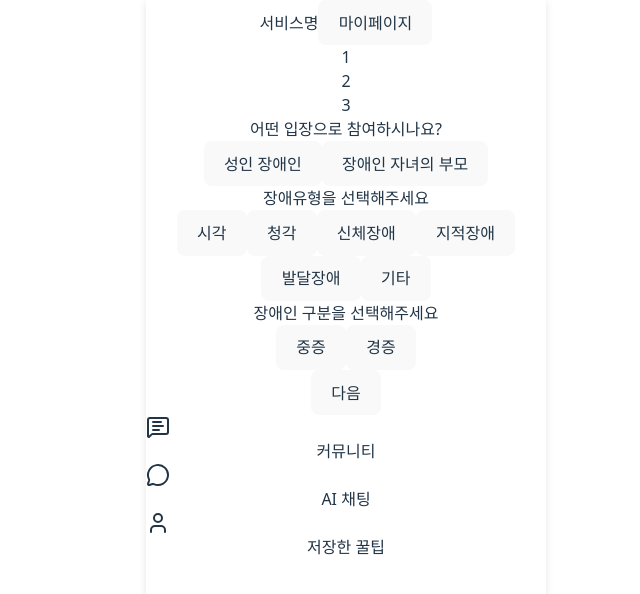
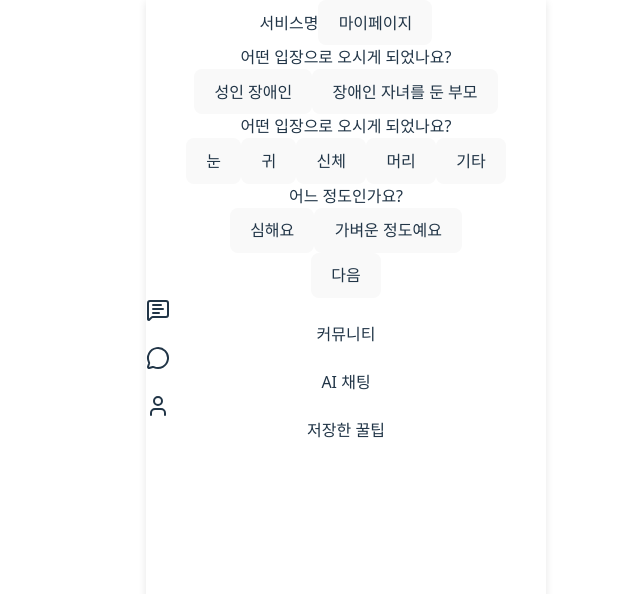
Before and after one commit to 2025-UMC-Hackathon/Frontend, a React (Vite) app: page /signup in a window 1280 px wide. Shown: the top 594 px of the page, without its empty margins (294-934 px from the left). Built offline with nearby package versions, Linux system fonts and the light colour scheme.

Commit message:
feat: 회원가입 UI 완성

```diff
--- a/src/components/button.tsx
+++ b/src/components/button.tsx
@@ -10,6 +10,7 @@ interface CustomButtonProps {
 	borderRadius?: string;
 	border?: string;
 	fontColor?: string;
+	fontWeight?: string;
 	onClick?: () => void;
 	variant?: 'primary' | 'secondary' | 'danger' | 'outline';
 }
@@ -50,6 +51,7 @@ export default function Button({
 	border,
 	borderRadius,
 	fontColor,
+	fontWeight,
 	onClick,
 	variant,
 }: CustomButtonProps) {
@@ -60,10 +62,10 @@ export default function Button({
 		${backgroundColor ?? variantClass.bg}
 		${fontColor ?? variantClass.text}
 		${borderRadius ?? 'rounded-md'}
-		${border ?? 'border-0'}
-		${variantClass.border ?? ''}
+		${border ?? variantClass.border ?? ''}
+		${fontWeight ?? 'text-sm'}
 		transition hover:opacity-90 grid place-items-center
-		border-none outline-none ring-0 focus:ring-0 focus:outline-none focus:border-transparent
+		outline-none ring-0 focus:ring-0 focus:outline-none focus:border-transparent
 	`.trim();
 
 	return (
--- a/src/components/signup/step1.tsx
+++ b/src/components/signup/step1.tsx
@@ -15,22 +15,26 @@ export default function Step1({ onNext }: Props) {
 	const getStyle = (selected: boolean) => {
 		return selected
 			? {
-				backgroundColor: 'bg-green-500',
-				fontColor: 'text-white',
-				border: 'border-4 border-green-500',
+				backgroundColor: 'bg-[#CDE7EC]',
+				fontColor: 'text-[#334B4E]',
+				fontWeight: 'font-bold',
+				border: 'border-0',
+				borderRadius: 'rounded-full'
 			}
 			: {
 				backgroundColor: 'bg-white',
-				fontColor: 'text-gray-600',
-				border: 'border-4 border-gray-200',
+				fontColor: 'text-[#3F484A]',
+				fontWeight: 'font-base',
+				border: 'border-1 border-gray-500',
+				borderRadius: 'rounded-full'
 			};
 	};
 
 	return (
-		<div className="w-full max-w-md flex flex-col gap-4">
-			<h2 className="text-xl font-bold">어떤 입장으로 참여하시나요?</h2>
-			<div className="flex gap-2">
-				{['성인 장애인', '장애인 자녀의 부모'].map((v) => {
+		<div className="w-full flex flex-col gap-10 items-center justify-center">
+			<p className="text-base font-bold font-[#334B4E]">어떤 입장으로 오시게 되었나요?</p>
+			<div className="w-full flex gap-2">
+				{['성인 장애인', '장애인 자녀를 둔 부모'].map((v) => {
 					const style = getStyle(role === v);
 					return (
 						<Button
@@ -39,16 +43,21 @@ export default function Step1({ onNext }: Props) {
 							variant="primary"
 							backgroundColor={style.backgroundColor}
 							fontColor={style.fontColor}
+							fontWeight={style.fontWeight}
 							border={style.border}
+							borderRadius={style.borderRadius}
 							onClick={() => setRole(v)}
+							width='w-1/2'
+							height='h-auto'
+							padding='p-2'
 						/>
 					);
 				})}
 			</div>
 
-			<h2 className="text-xl font-bold">장애유형을 선택해주세요</h2>
+			<p className="text-base font-bold font-[#334B4E]">어떤 입장으로 오시게 되었나요?</p>
 			<div className="flex gap-2 flex-wrap">
-				{['시각', '청각', '신체장애', '지적장애', '발달장애', '기타'].map((v) => {
+				{['눈', '귀', '신체', '머리', '기타'].map((v) => {
 					const style = getStyle(disability === v);
 					return (
 						<Button
@@ -57,16 +66,18 @@ export default function Step1({ onNext }: Props) {
 							variant="primary"
 							backgroundColor={style.backgroundColor}
 							fontColor={style.fontColor}
+							fontWeight={style.fontWeight}
 							border={style.border}
 							onClick={() => setDisability(v)}
+							borderRadius={style.borderRadius}
 						/>
 					);
 				})}
 			</div>
 
-			<h2 className="text-xl font-bold">장애인 구분을 선택해주세요</h2>
+			<p className="text-base font-bold font-[#334B4E]">어느 정도인가요?</p>
 			<div className="flex gap-2">
-				{['중증', '경증'].map((v) => {
+				{['심해요', '가벼운 정도예요'].map((v) => {
 					const style = getStyle(type === v);
 					return (
 						<Button
@@ -75,8 +86,10 @@ export default function Step1({ onNext }: Props) {
 							variant="primary"
 							backgroundColor={style.backgroundColor}
 							fontColor={style.fontColor}
+							fontWeight={style.fontWeight}
 							border={style.border}
 							onClick={() => setType(v)}
+							borderRadius={style.borderRadius}
 						/>
 					);
 				})}
@@ -85,8 +98,8 @@ export default function Step1({ onNext }: Props) {
 			<button
 				disabled={!isValid}
 				onClick={onNext}
-				className={`mt-4 w-full py-2 rounded ${isValid ? 'bg-green-500 text-white' : 'bg-gray-300 text-gray-500'
-					}`}
+				className={`mt-4 w-full rounded-full font-bold py-4
+				${isValid ? 'bg-[#CDE7EC] text-[#3F484A]' : 'bg-[#E9E9E9] text-gray-500'}`}
 			>
 				다음
 			</button>
--- a/src/components/signup/step3.tsx
+++ b/src/components/signup/step3.tsx
@@ -1,27 +1,20 @@
 import Button from "../button";
-import Modal from "../modal";
-import { useEffect, useState } from 'react';
 import { useNavigate } from "react-router-dom";
+import icon from '../../assets/check_small.svg';
 
 export default function Step3() {
 	const navigate = useNavigate();
-	const [open, setOpen] = useState(false);
-
-	// 렌더링 시 모달이 열림
-	useEffect(() => {
-		setOpen(true);
-	}, []);
 
 	return (
-		<div className="w-full max-w-md flex flex-col items-center justify-center gap-4">
-			{open && (
-				<Modal onClose={() => setOpen(false)}>
-					<p className="mb-4">회원가입이 완료되었습니다!</p>
-					<Button variant="primary" onClick={() => navigate('/login')}>
-						로그인하러 가기
-					</Button>
-				</Modal>
-			)}
+		<div className="w-full max-w-md flex flex-col items-center justify-center gap-10">
+			<div className="flex flex-col items-center justify-center gap-3">
+				<img src={icon} alt="아이콘" className="w-100 h-100" />
+				<p className="text-base font-bold">회원가입이 완료되었습니다!</p>
+			</div>
+
+			<Button backgroundColor="bg-[#CDE7EC]" borderRadius="rounded-full"
+				fontWeight="font-bold" fontColor="#008491" padding="p-4" width="w-full"
+				onClick={() => { navigate('/login') }}>로그인하러 가기</Button>
 		</div>
 	);
 }
--- a/src/pages/signuppage.tsx
+++ b/src/pages/signuppage.tsx
@@ -2,32 +2,13 @@ import { useState } from 'react';
 import Step1 from "../components/signup/step1";
 import Step2 from "../components/signup/step2";
 import Step3 from "../components/signup/step3";
-import Box from '../components/box';
 
 export default function Signup() {
 	const [step, setStep] = useState(1);
-
 	const goToNext = () => setStep((prev) => prev + 1);
 
-	const getBoxColor = (boxStep: number) =>
-		step === boxStep ? 'bg-green-500 text-white' : 'bg-gray-100 text-black';
-
 	return (
-		<div className="flex flex-col items-center justify-start p-4 min-h-screen">
-			<div className="w-full max-w-md flex justify-center gap-4 mb-6">
-				{[1, 2, 3].map((num) => (
-					<Box
-						key={num}
-						width="w-10"
-						height="h-10"
-						borderRadius="rounded-full"
-						backgroundColor={getBoxColor(num)}
-						padding="p-0"
-					>
-						{num}
-					</Box>
-				))}
-			</div>
+		<div className="h-[80vh] flex flex-col items-center justify-center p-4">
 
 			{step === 1 && <Step1 onNext={goToNext} />}
 			{step === 2 && <Step2 onNext={goToNext} />}
```
Also changed, not shown: src/components/signup/step2.tsx (+115 -24 lines), src/assets/check_small.svg (added).
